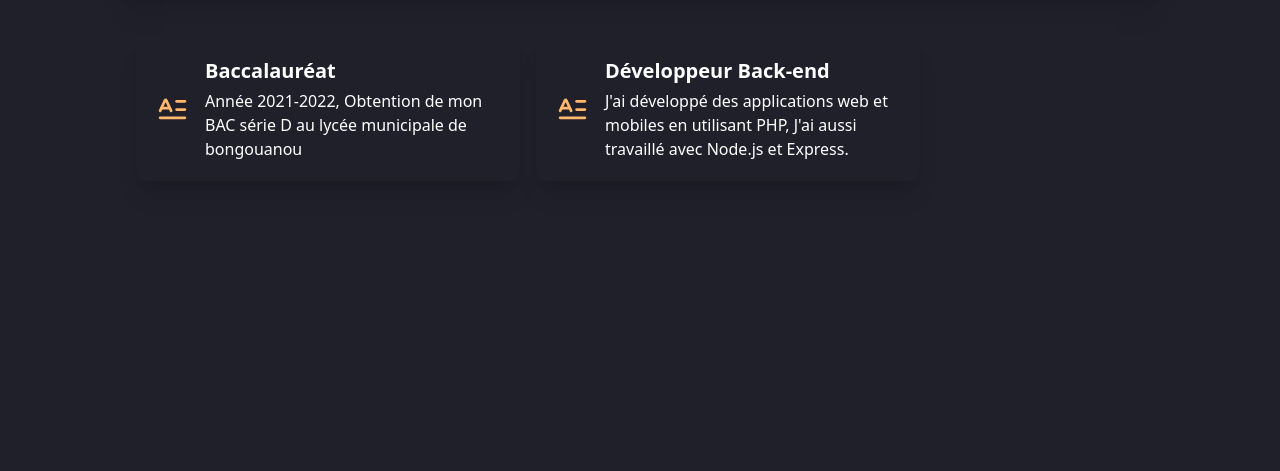
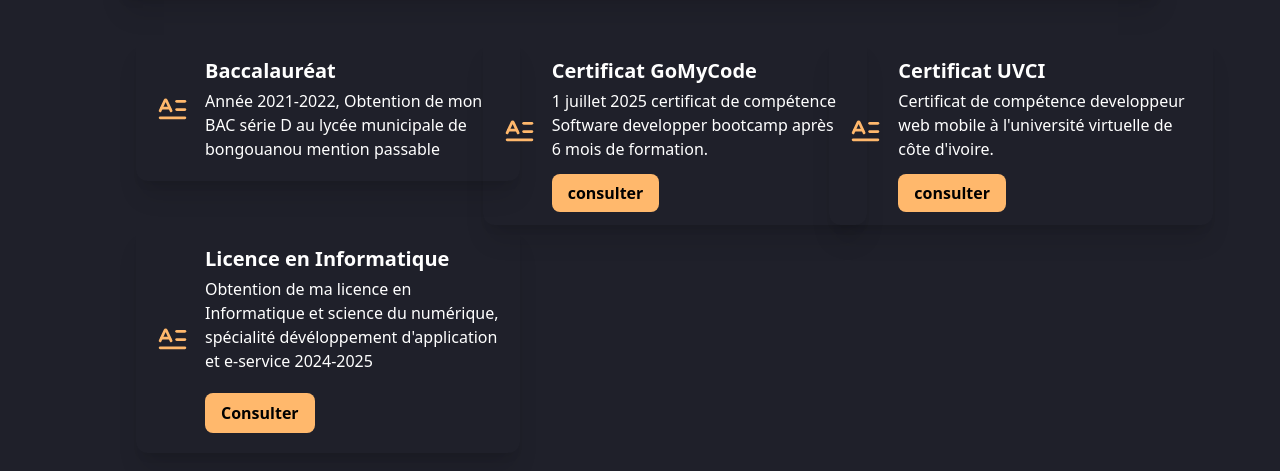
Before and after one commit to alexkoffi2004/portfolio-tailwind-new-project, a plain HTML site: page index.html in a window 1280 px wide. Shown: the part 855-1326 px from the top of the page. Drawn offline with nearby package versions, Linux system fonts and the light colour scheme.

Commit message:
avancé sur la partie education de la section about

```diff
--- a/index.html
+++ b/index.html
@@ -99,7 +99,7 @@
 
         <div class="mx-30 mt-10 md:h-screen items-center">
 
-              <div class="flex flex-row">
+              <div class="grid grid-cols-3">
 <!-- developpeur front-end -->
                 <div class="md:ml-4 space-y-4">
                   <div class=" flex flex-col md:flex-row items-center bg-base-100 p-5 rounded-xl md:w-96 shadow-xl">
@@ -113,13 +113,13 @@
                                     Baccalauréat
                                   </h2>
                                   <p>
-                                      Année 2021-2022, Obtention de mon BAC série D au lycée municipale de bongouanou
+                                      Année 2021-2022, Obtention de mon BAC série D au lycée municipale de bongouanou mention passable
                                   </p>
                               </div>
 
                   </div>
               </div>
-<!-- Développeur Back-end -->
+<!-- Certificat GoMyCode -->
               <div class="md:ml-4 space-y-4">
                 <div class=" flex flex-col md:flex-row items-center bg-base-100 p-5 rounded-xl md:w-96 shadow-xl">
 
@@ -129,16 +129,72 @@
 
                             <div class="md:ml-4 text-center md:text-left">
                                 <h2 class="text-xl font-bold mb-1">
-                                  Développeur Back-end
+                                  Certificat GoMyCode
                                 </h2>
-                                <p>
-                                  J'ai développé des applications web et mobiles en utilisant PHP,
-                                  J'ai aussi travaillé avec Node.js et Express.
+                                <p class="mb-5">
+                                  1 juillet 2025 certificat de compétence Software developper bootcamp après 6 mois de formation.
                                 </p>
+                            <a href="./certificats/certificat-gomycode.pdf" target="_blank"
+                              class="px-4 py-2 bg-[#FFB86C] text-black font-semibold rounded-lg mt-10">
+                              consulter
+                            </a>
                             </div>
 
                 </div>
               </div>
+
+              <!-- Certificat uvci -->
+
+              <div class="md:ml-4 space-y-4">
+                <div class=" flex flex-col md:flex-row items-center bg-base-100 p-5 rounded-xl md:w-96 shadow-xl">
+
+                            <div class="mb-2 md:mb-0 text-[#FFB86C]">
+                              <svg class="" xmlns="http://www.w3.org/2000/svg" width="33" height="33" viewBox="0 0 24 24" fill="none" stroke="currentColor" stroke-width="2" stroke-linecap="round" stroke-linejoin="round" class="lucide lucide-letter-text"><path d="M15 12h6"/><path d="M15 6h6"/><path d="m3 13 3.553-7.724a.5.5 0 0 1 .894 0L11 13"/><path d="M3 18h18"/><path d="M4 11h6"/></svg>
+                            </div>
+
+                            <div class="md:ml-4 text-center md:text-left">
+                                <h2 class="text-xl font-bold mb-1">
+                                  Certificat UVCI
+                                </h2>
+                                <p class="mb-5">
+                                  Certificat de compétence developpeur web mobile à l'université virtuelle de côte d'ivoire.
+                                </p>
+                            <a href="./certificats/certificat-uvci.pdf" target="_blank"
+                              class="px-4 py-2 bg-[#FFB86C] text-black font-semibold rounded-lg mt-10">
+                              consulter
+                            </a>
+                            </div>
+
+                </div>
+              </div>
+
+              <!-- certificat de licence -->
+
+              <div class="md:ml-4 space-y-4">
+                <div class=" flex flex-col md:flex-row items-center bg-base-100 p-5 rounded-xl md:w-96 shadow-xl">
+
+                            <div class="mb-2 md:mb-0 text-[#FFB86C]">
+                              <svg class="" xmlns="http://www.w3.org/2000/svg" width="33" height="33" viewBox="0 0 24 24" fill="none" stroke="currentColor" stroke-width="2" stroke-linecap="round" stroke-linejoin="round" class="lucide lucide-letter-text"><path d="M15 12h6"/><path d="M15 6h6"/><path d="m3 13 3.553-7.724a.5.5 0 0 1 .894 0L11 13"/><path d="M3 18h18"/><path d="M4 11h6"/></svg>
+                            </div>
+
+                            <div class="md:ml-4 text-center md:text-left">
+                                <h2 class="text-xl font-bold mb-1">
+                                  Licence en Informatique
+                                </h2>
+                                <p class="mb-5">
+                                  Obtention de ma licence en Informatique et science du numérique,
+                                  spécialité dévéloppement d'application et e-service 2024-2025
+                                </p>
+                                <button
+                                  onclick="alert('Le certificat de Licence n’est pas encore disponible.')"
+                                  class="bg-[#FFB86C] font-semibold text-black px-4 py-2 rounded-lg">
+                                  Consulter
+                                </button>
+                            </div>
+
+                </div>
+              </div>
+
             </div>
         </div>
     </div>
```
